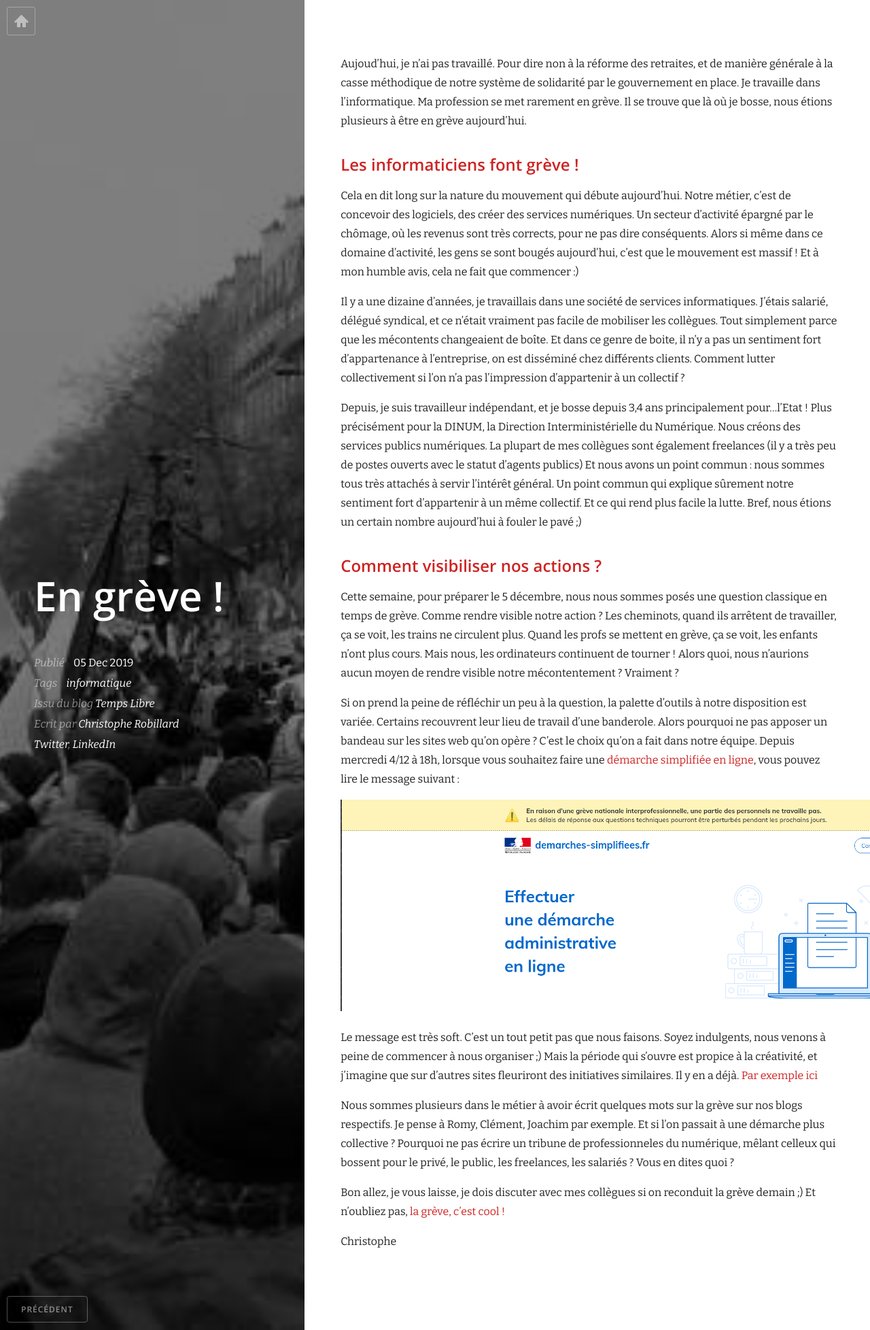
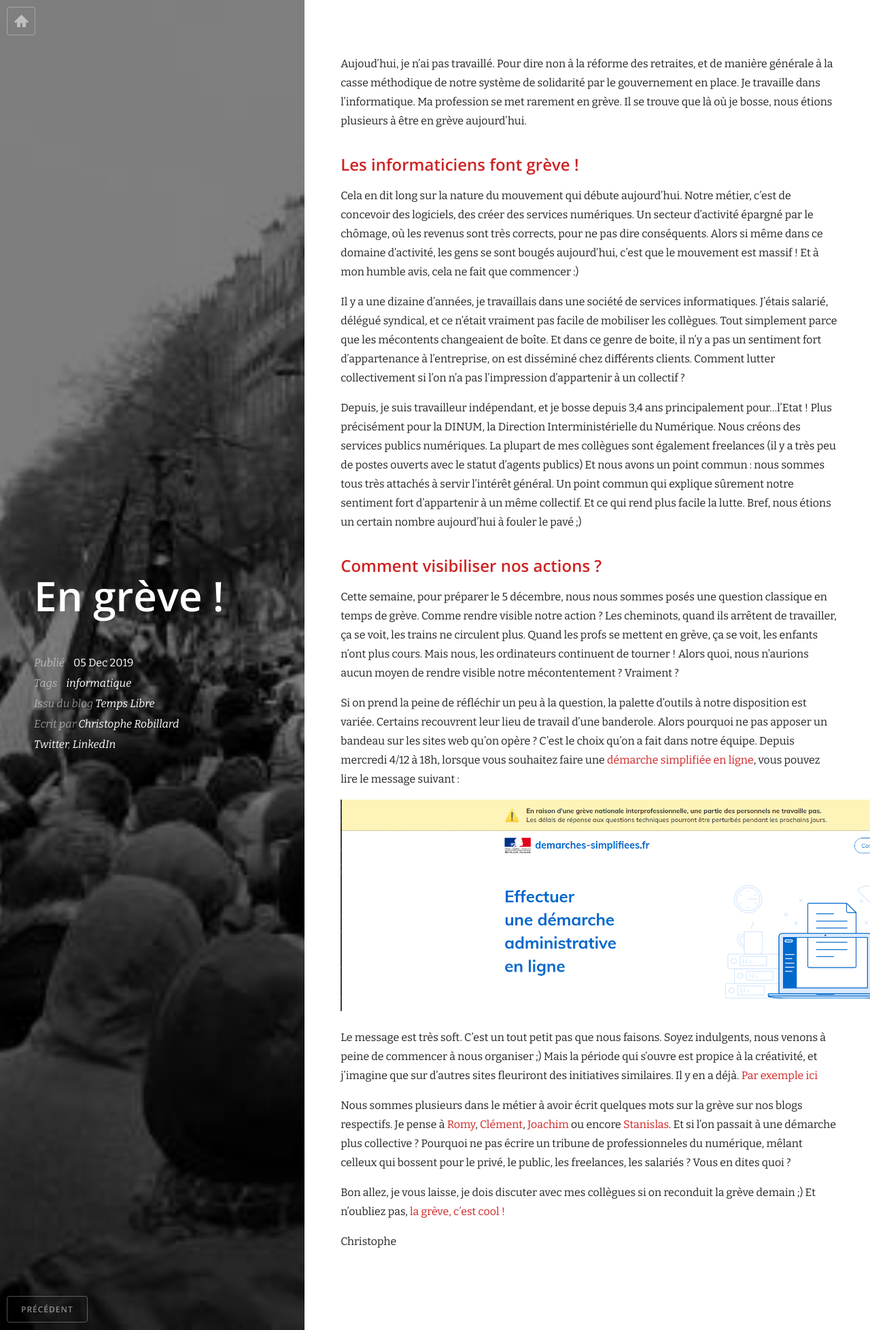
Before and after one commit to krichtof/krichtof.github.io, a Jekyll site: the page built from _posts/2019-12-05-en-greve.md, in a window 1280 px wide. Shown: the whole page at 68% size. Built offline with Jekyll 4.4.1, drawn with Linux system fonts in a browser that asks for light colours; nearby versions of some CDN libraries.

Commit message:
ajoute liens blogposts

```diff
--- a/_posts/2019-12-05-en-greve.md
+++ b/_posts/2019-12-05-en-greve.md
@@ -30,7 +30,7 @@
 
 Le message est très soft. C'est un tout petit pas que nous faisons. Soyez indulgents, nous venons à peine de commencer à nous organiser ;) Mais la période qui s'ouvre est propice à la créativité, et j'imagine que sur d'autres sites fleuriront des initiatives similaires. Il y en a déjà. [Par exemple ici](http://romy.tetue.net/comment-faire-greve)
 
-Nous sommes plusieurs dans le métier à avoir écrit quelques mots sur la grève sur nos blogs respectifs. Je pense à Romy, Clément, Joachim par exemple. Et si l'on passait à une démarche plus collective ? Pourquoi ne pas écrire un tribune de professionneles du numérique, mêlant celleux qui bossent pour le privé, le public, les freelances, les salariés ? Vous en dites quoi ?
+Nous sommes plusieurs dans le métier à avoir écrit quelques mots sur la grève sur nos blogs respectifs. Je pense à [Romy](http://romy.tetue.net/comment-faire-greve), [Clément](https://blog.keiruaprod.fr/2019/12/05/en-greve.html), [Joachim](https://joachimesque.com/blog/2019-12-04-courrier-greve-du-5-decembre-2019) ou encore [Stanislas](http://greve.cool). Et si l'on passait à une démarche plus collective ? Pourquoi ne pas écrire un tribune de professionneles du numérique, mêlant celleux qui bossent pour le privé, le public, les freelances, les salariés ? Vous en dites quoi ?
 
 Bon allez, je vous laisse, je dois discuter avec mes collègues si on reconduit la grève demain ;) Et n'oubliez pas, [la grève, c'est cool !](http://greve.cool)
 
```
